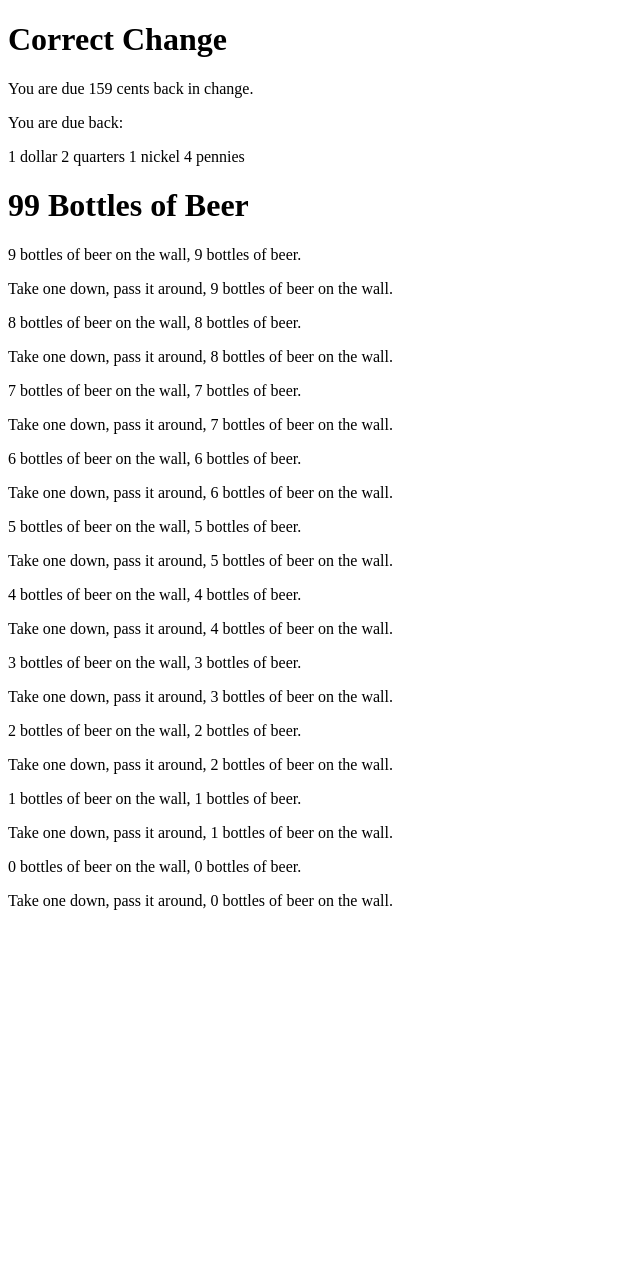
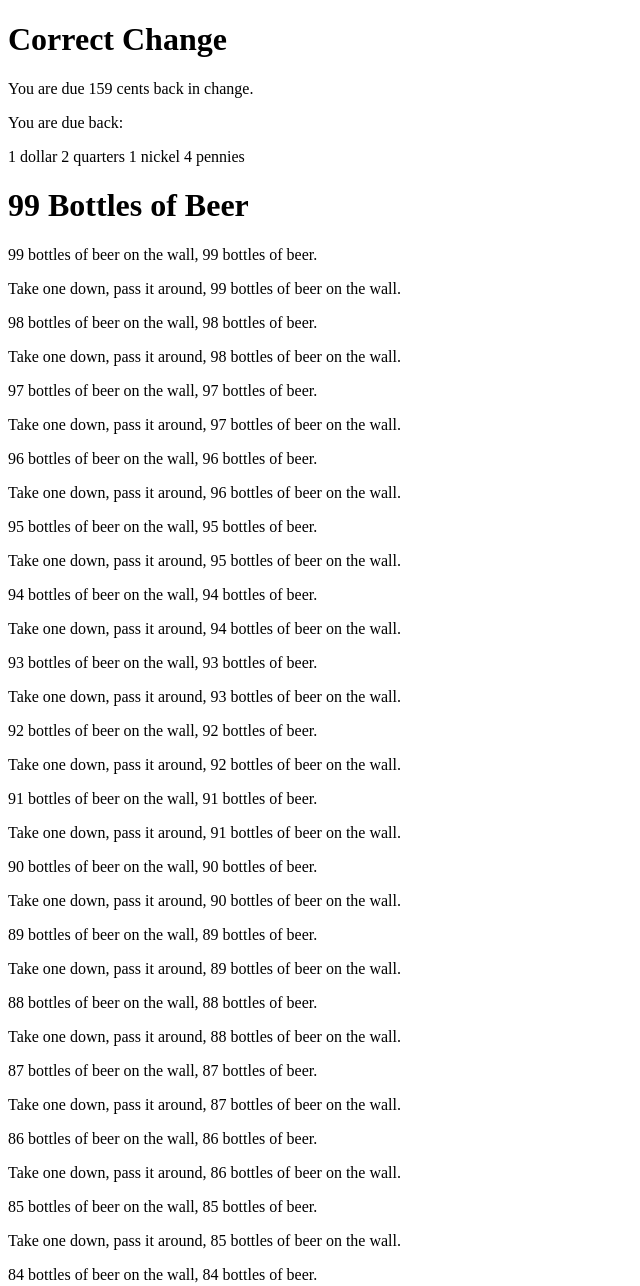
Before and after one commit to alegarcia27/INFO638, a PHP site: page /codehw1.php in a window 1280 px wide. Shown: the top 1286 px of the page, without its empty margins (0-640 px from the left). Before the commit the page ends 910 px from the top, so only its background shows below. Run offline with PHP 8.4, Linux system fonts and the light colour scheme.

Commit message:
Update codehw1.php

```diff
--- a/codehw1.php
+++ b/codehw1.php
@@ -79,7 +79,7 @@ if ($cents/1 >= 4 && $cents/1 <= 4.99){
 echo "<h1> 99 Bottles of Beer </h1>";
 
 
-for ($bottles = 9; $bottles > (-1); -- $bottles) {
+for ($bottles = 99; $bottles > (-1); -- $bottles) {
 	echo "<p>$bottles bottles of beer on the wall, $bottles bottles of beer.</p>
 <p>Take one down, pass it around, $bottles bottles of beer on the wall.</p>";
 	continue;
```
